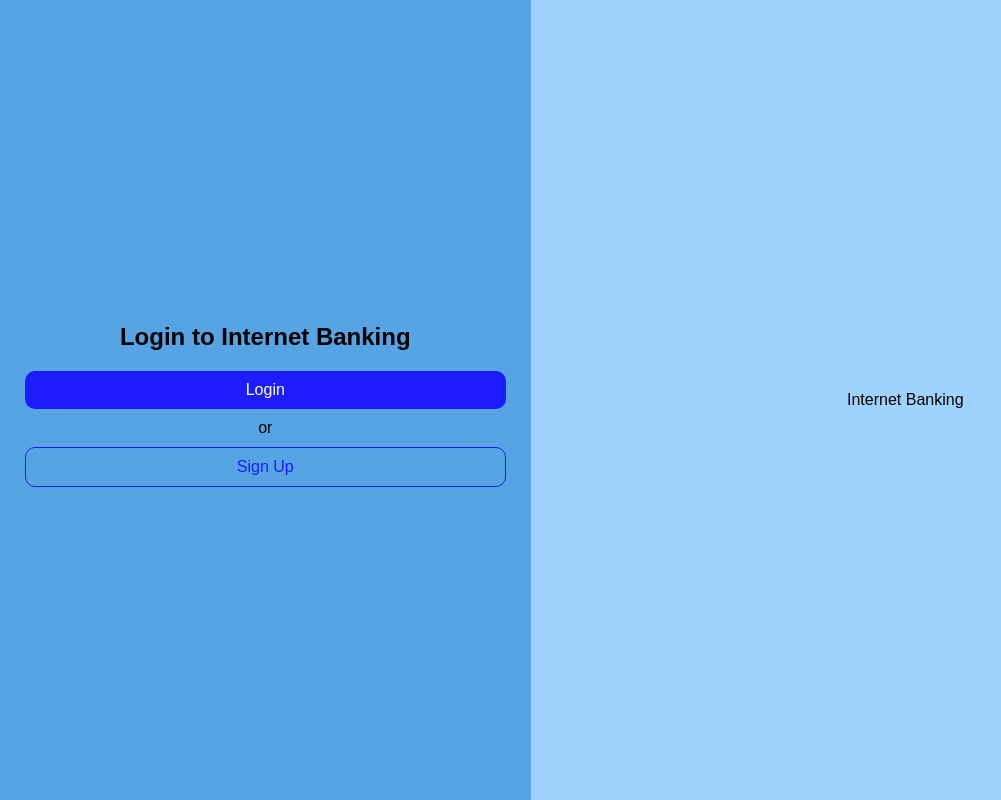
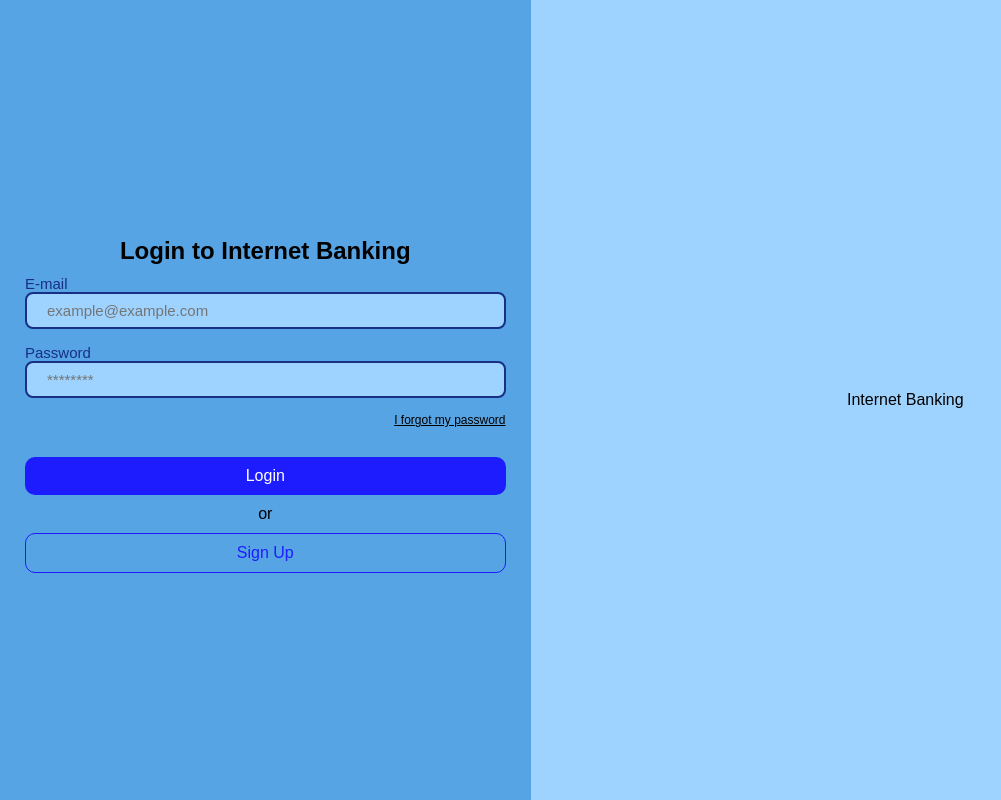
Before and after one commit to Guilherme077/Internet-Bank-Client, an Angular app: page /login in a window 1280 px wide. Shown: the whole page, without its empty margins (0-1001 px from the left). Built offline with nearby package versions, Linux system fonts and the light colour scheme.

Commit message:
Add form inputs

```diff
--- /dev/null
+++ b/src/app/components/input/input.component.html
@@ -0,0 +1,4 @@
+<div class="input-wrapper">
+    <label [for]="inputName">{{ label }}</label>
+    <input [type]="type" [placeholder]="placeholder" [value]="value" (input)="onInput($event)">
+</div>
--- /dev/null
+++ b/src/app/components/input/input.component.scss
@@ -0,0 +1,18 @@
+@import "../../../styles/variables.scss";
+.input-wrapper{
+    color: $text-color;
+    font-size: 15px;
+    text-align: start;
+    label{
+        margin-bottom: 10px;
+    }
+    input {
+        border: 2px solid $text-color;
+        border-radius: 8px;
+        background-color: $background-color;
+        color: $text-color;
+        font-size: 15px;
+        padding: 8px 0 8px 20px;
+        width: 100%;
+}
+}
--- /dev/null
+++ b/src/app/components/input/input.component.ts
@@ -0,0 +1,52 @@
+import { Component, forwardRef, Input } from '@angular/core';
+import { ControlValueAccessor, NG_VALUE_ACCESSOR, ReactiveFormsModule } from '@angular/forms';
+
+type InputTypes = "text" | "email" | "password"
+
+@Component({
+  selector: 'app-input',
+  standalone: true,
+  imports: [
+    ReactiveFormsModule
+  ],
+  providers: [
+    {
+      provide: NG_VALUE_ACCESSOR,
+      useExisting: forwardRef(() => InputComponent),
+      multi: true
+    }
+  ],
+  templateUrl: './input.component.html',
+  styleUrl: './input.component.scss'
+})
+export class InputComponent implements ControlValueAccessor{
+  @Input() type: InputTypes = "text";
+  @Input() placeholder: string = "";
+  @Input() label: string = "";
+  @Input() inputName: string = "";
+
+  value: string = ''
+  onChange: any = () => {}
+  onTouched: any = () => {}
+
+  onInput(event: Event){
+    const value = (event.target as HTMLInputElement).value
+    this.onChange(value)
+  }
+
+  writeValue(value: any): void {
+      this.value = value
+  }
+
+  registerOnChange(fn: any): void {
+      this.onChange = fn;
+  }
+
+  registerOnTouched(fn: any): void {
+      this.onTouched = fn;
+  }
+
+  setDisabledState(isDisabled: boolean): void {
+
+  }
+}
--- a/src/app/pages/login/login.component.html
+++ b/src/app/pages/login/login.component.html
@@ -3,6 +3,8 @@ title="Login to Internet Banking"
 primaryBtnText="Login"
 secondaryBtnText="Sign Up">
     <form [formGroup]="loginForm">
-
+        <app-input formControlName="email" inputName="email" type="email" label="E-mail" placeholder="example@example.com"></app-input>
+        <app-input formControlName="password" inputName="password" type="password" label="Password" placeholder="********"></app-input>
+        <span>I forgot my password</span>
     </form>
 </app-default-login>
--- a/src/app/pages/login/login.component.scss
+++ b/src/app/pages/login/login.component.scss
@@ -0,0 +1,12 @@
+form{
+    width: 100%;
+    display: flex;
+    flex-direction: column;
+    gap: 15px;
+    margin-bottom: 20px;
+}
+span {
+    font-size: 12px;
+    text-decoration: underline;
+    text-align: end;
+}
--- a/src/app/pages/login/login.component.ts
+++ b/src/app/pages/login/login.component.ts
@@ -1,13 +1,15 @@
 import { Component } from '@angular/core';
 import { DefaultLoginComponent } from '../../components/default-login/default-login.component';
 import { FormControl, FormGroup, ReactiveFormsModule, Validators } from '@angular/forms';
+import { InputComponent } from '../../components/input/input.component';
 
 @Component({
   selector: 'app-login',
   standalone: true,
   imports: [
     DefaultLoginComponent,
-    ReactiveFormsModule
+    ReactiveFormsModule,
+    InputComponent
   ],
   templateUrl: './login.component.html',
   styleUrl: './login.component.scss'
```
Also changed, not shown: 1 other file (tests, documents, lock files or other folders).
